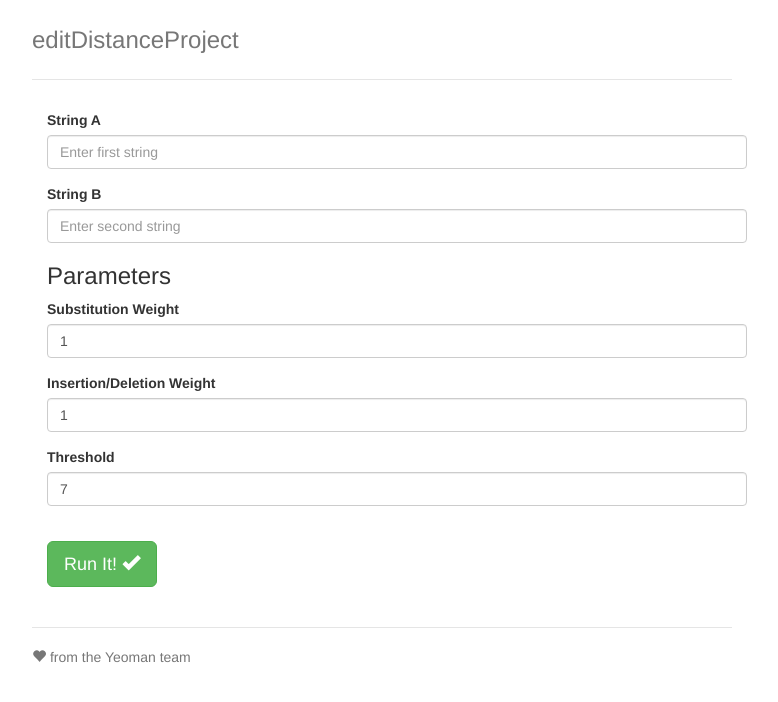
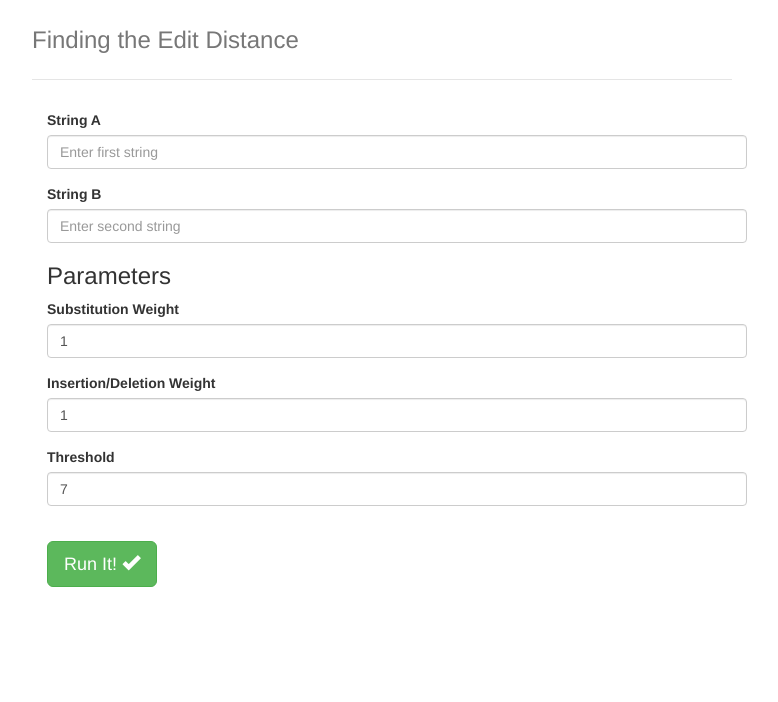
Before and after one commit to Psymen/levenshtein-distance, a website: page app/index.html in a window 1280 px wide. Shown: the whole page, without its empty margins (258-1036 px from the left). Drawn offline with nearby package versions, Linux system fonts and the light colour scheme; files that its build step writes are made by us from their sources.

Commit message:
update to index

```diff
--- a/app/index.html
+++ b/app/index.html
@@ -23,7 +23,7 @@
     <!-- Add your site or application content here -->
     <div class="container">
       <div class="header">
-        <h3 class="text-muted">editDistanceProject</h3>
+        <h3 class="text-muted">Finding the Edit Distance</h3>
       </div>
 
       <div ng-controller="MainCtrl">
@@ -70,10 +70,6 @@
 
 
       </div>
-      <br>
-      <div class="footer">
-        <p><span class="glyphicon glyphicon-heart"></span> from the Yeoman team</p>
-      </div>
     </div>
     <!--[if lt IE 9]>
     <script src="bower_components/es5-shim/es5-shim.js"></script>
```
